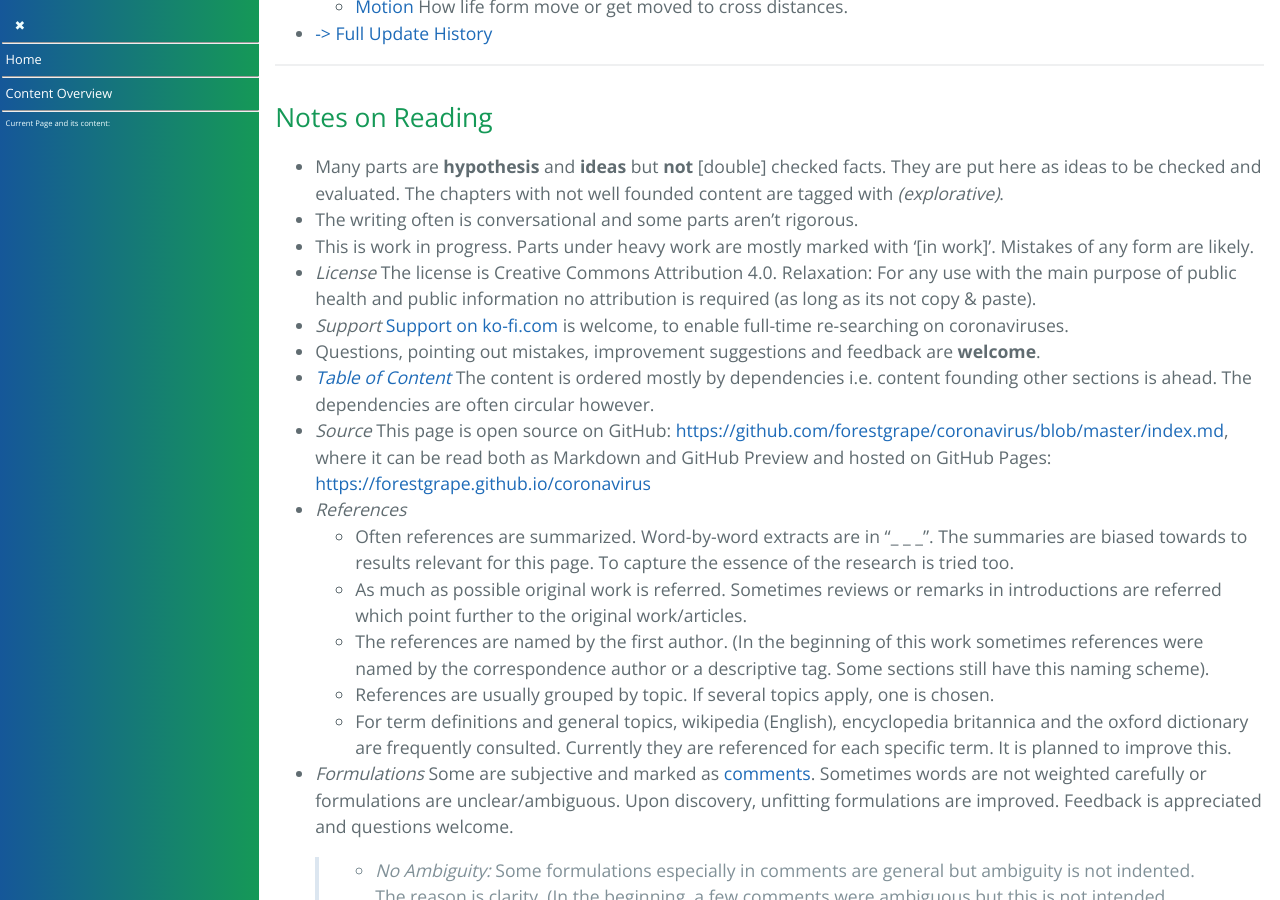
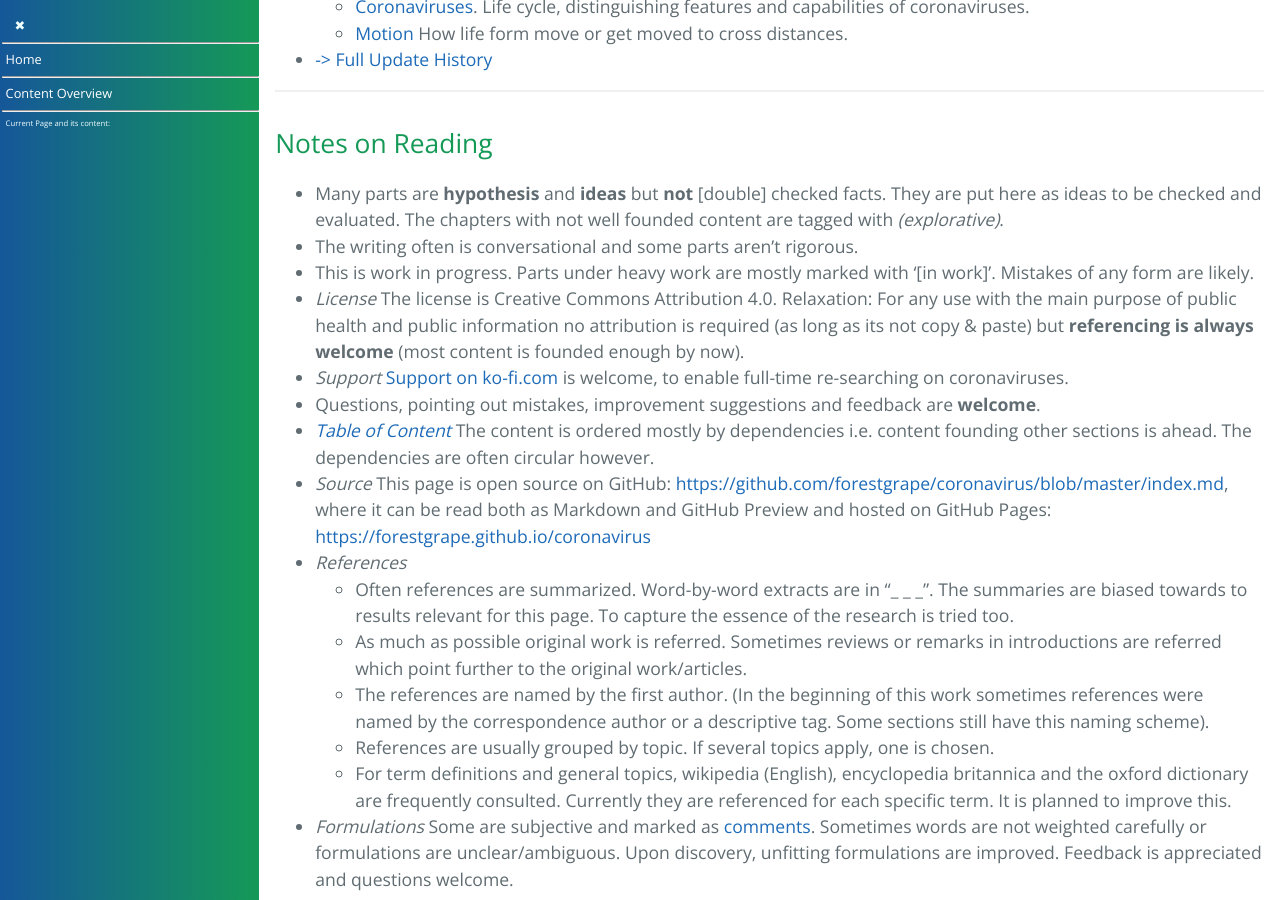
Before and after one commit to forestgrape/coronavirus, a Jekyll site: the page built from index.md, in a window 1280 px wide and 900 px high, scrolled down 2314 px. Built offline with Jekyll 4.4.1, drawn with Linux system fonts in a browser that asks for light colours; our own code applies the rules of GitHub Pages for plain Markdown files; some of the changed text lies outside the part shown.

Commit message:
cititation is welcome (notes on reading)

```diff
--- a/index.md
+++ b/index.md
@@ -41,6 +41,7 @@
 
 
 ## Recent Updates
+- 10.6. Added in [notes on reading](#notes-on-reading) that referencing is always welcome.
 - 8.6./9.6. Clarifications and reordering across the page.  On the [Controlling Page](7_social/controlling.md) added a section [Balancing of Measures](7_social/controlling.md#balancing-of-measures) and the previous Balance section renamed to [On Balancing of Measures](7_social/controlling.md#on-balancing-of-measures).
 - 28.5.- 3.6.
   - Formulations and clarifications across the page.
@@ -79,7 +80,7 @@
 * Many parts are __hypothesis__ and __ideas__ but __not__ [double] checked facts. They are put here as ideas to be checked and evaluated. The chapters with not well founded content are tagged with *(explorative)*.
 * The writing often is conversational and some parts aren't rigorous.
 * This is work in progress. Parts under heavy work are mostly marked with '[in work]'. Mistakes of any form are likely.
-* _License_ The license is Creative Commons Attribution 4.0. Relaxation: For any use with the main purpose of public health and public information no attribution is required (as long as its not copy & paste). <!-- in science citing/Referencing is a good and helpful practice.-->
+* _License_ The license is Creative Commons Attribution 4.0. Relaxation: For any use with the main purpose of public health and public information no attribution is required (as long as its not copy & paste) but __referencing is always welcome__ (most content is founded enough by now). <!-- in science citing/Referencing is a good and helpful practice.-->
 * _Support_ [Support on ko-fi.com](https://ko-fi.com/H2H72F6XY) is welcome, to enable full-time re-searching on coronaviruses.
 * Questions, pointing out mistakes, improvement suggestions and feedback are __welcome__.
 * _[Table of Content](#content)_ The content is ordered mostly by dependencies i.e. content founding other sections is ahead. The dependencies are often circular however.
```
